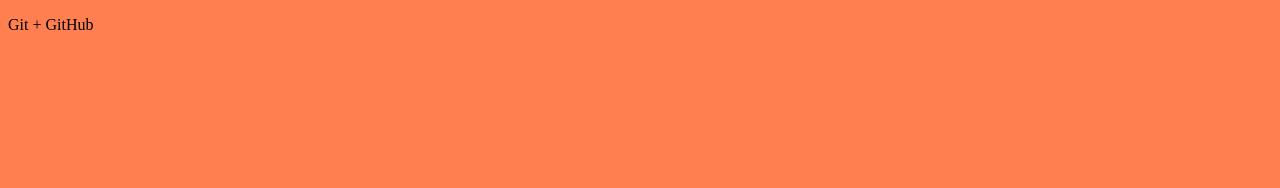
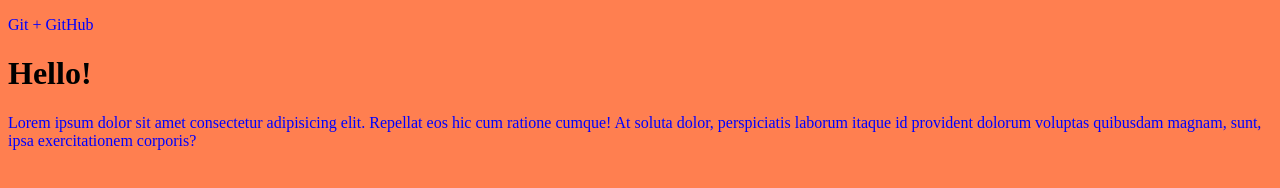
Before and after one commit to Peravalau/UWR, a plain HTML site: page index.html in a window 1280 px wide. Drawn offline with Linux system fonts and the light colour scheme.

Commit message:
Head + paragraph + styles

```diff
--- a/css/main.css
+++ b/css/main.css
@@ -1,3 +1,9 @@
 body{
     background-color:coral;
 }
+p{
+    color: blue;
+}
+h2{
+    font-size: 50px;
+}
--- a/index.html
+++ b/index.html
@@ -9,5 +9,7 @@
 </head>
 <body>
     <p>Git + GitHub</p>
+    <h1>Hello!</h1>
+    <p>Lorem ipsum dolor sit amet consectetur adipisicing elit. Repellat eos hic cum ratione cumque! At soluta dolor, perspiciatis laborum itaque id provident dolorum voluptas quibusdam magnam, sunt, ipsa exercitationem corporis?</p>
 </body>
 </html>
```
